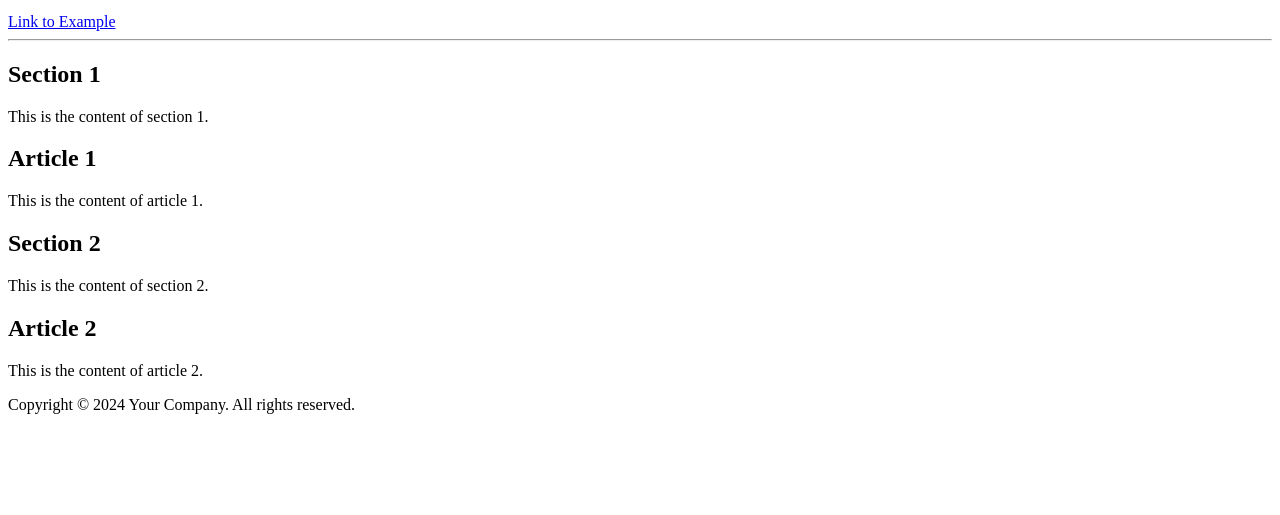
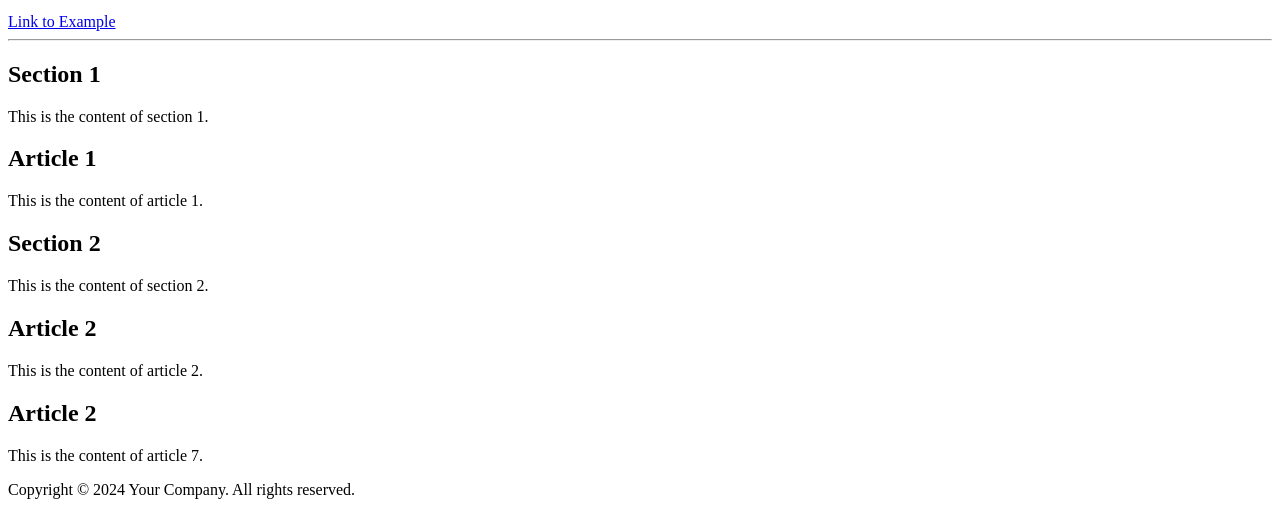
Before and after one commit to erenyamic/Assignment2, a plain HTML site: page index.html in a window 1280 px wide. Shown: the part 482-997 px from the top of the page. Before the commit the page ends 912 px from the top, so only its background shows below. Drawn offline with Linux system fonts and the light colour scheme.

Commit message:
Made additional changes

```diff
--- a/index.html
+++ b/index.html
@@ -57,6 +57,10 @@
             <h1>Article 2</h1>
             <p>This is the content of article 2.</p>
         </article>
+        <article>
+            <h1>Article 2</h1>
+            <p>This is the content of article 7.</p>
+        </article>
     </main>
     <footer>
         <p>Copyright © 2024 Your Company. All rights reserved.</p>
```
